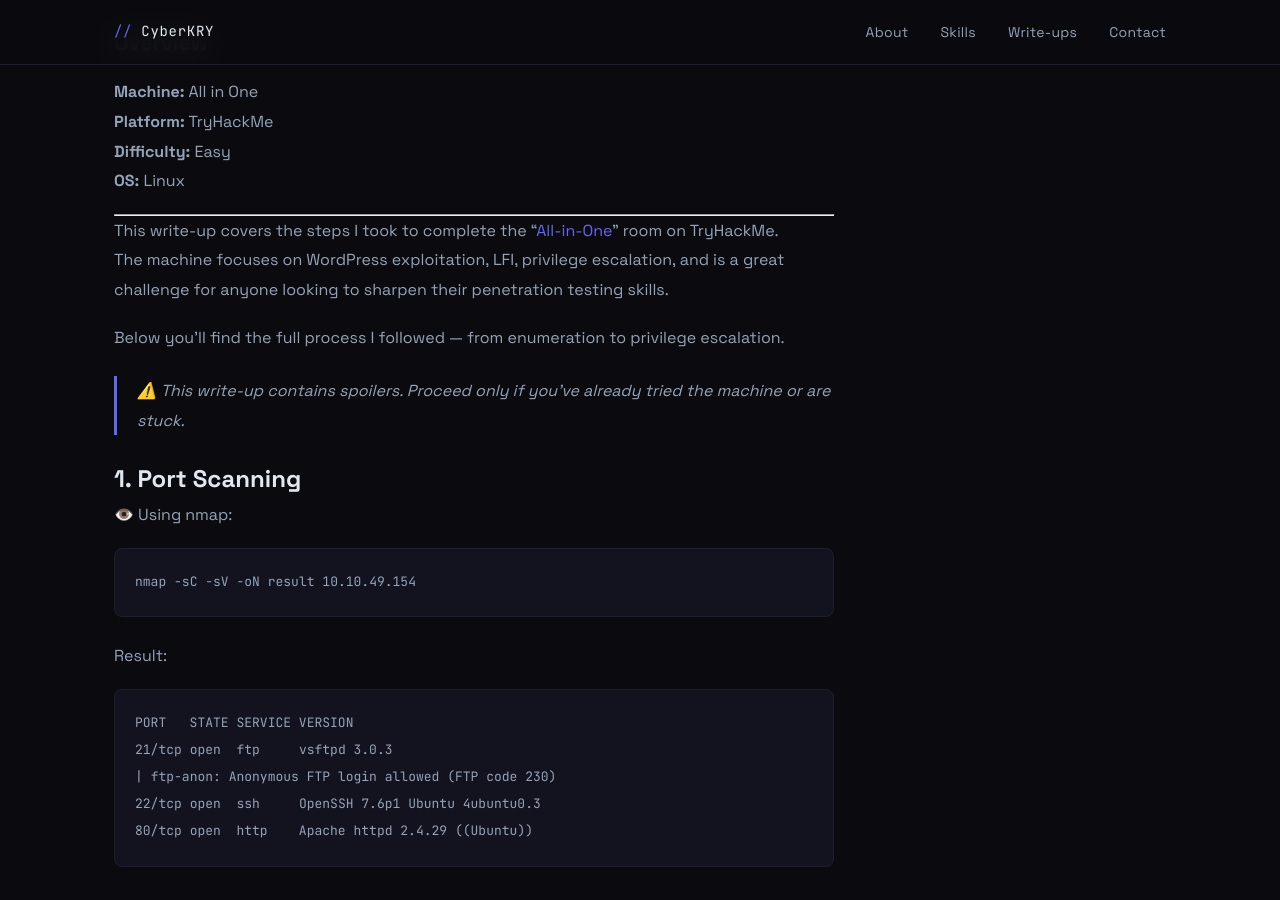
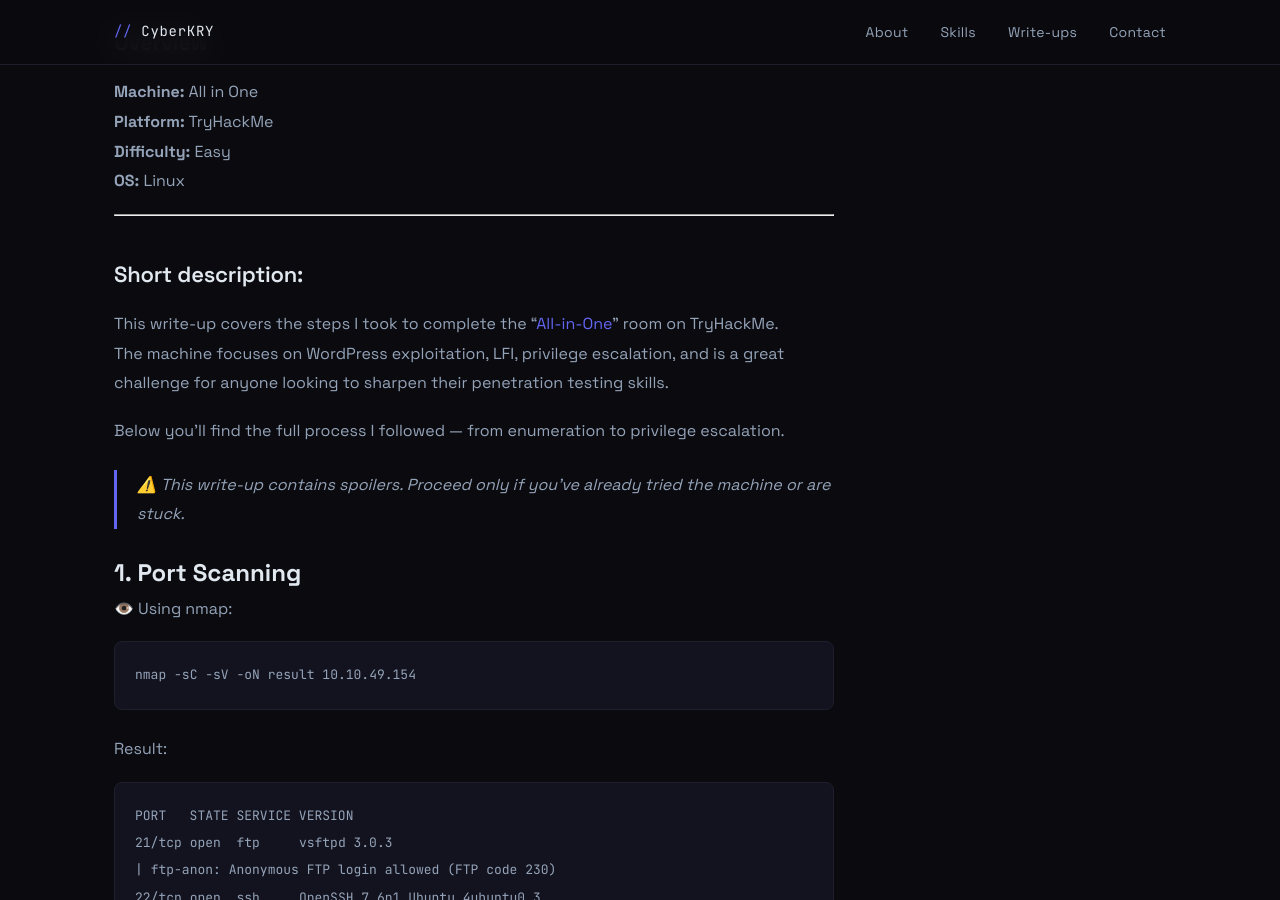
Before and after one commit to CyberKRY/CyberKRY.github.io, a Jekyll site: the page built from _posts/2025-05-25-thm-All-in-One.md, in a window 1280 px wide and 900 px high, scrolled down 387 px. Built offline with Jekyll 4.4.1, drawn with Linux system fonts in a browser that asks for light colours.

Commit message:
Update 2025-05-25-thm-All-in-One.md

```diff
--- a/_posts/2025-05-25-thm-All-in-One.md
+++ b/_posts/2025-05-25-thm-All-in-One.md
@@ -17,6 +17,7 @@
 
 ---
 
+## Short description:
 
 This write-up covers the steps I took to complete the "[All-in-One](https://tryhackme.com/room/allinonemj)" room on TryHackMe.
 The machine focuses on WordPress exploitation, LFI, privilege escalation, and is a great challenge for anyone looking to sharpen their penetration testing skills.
```
